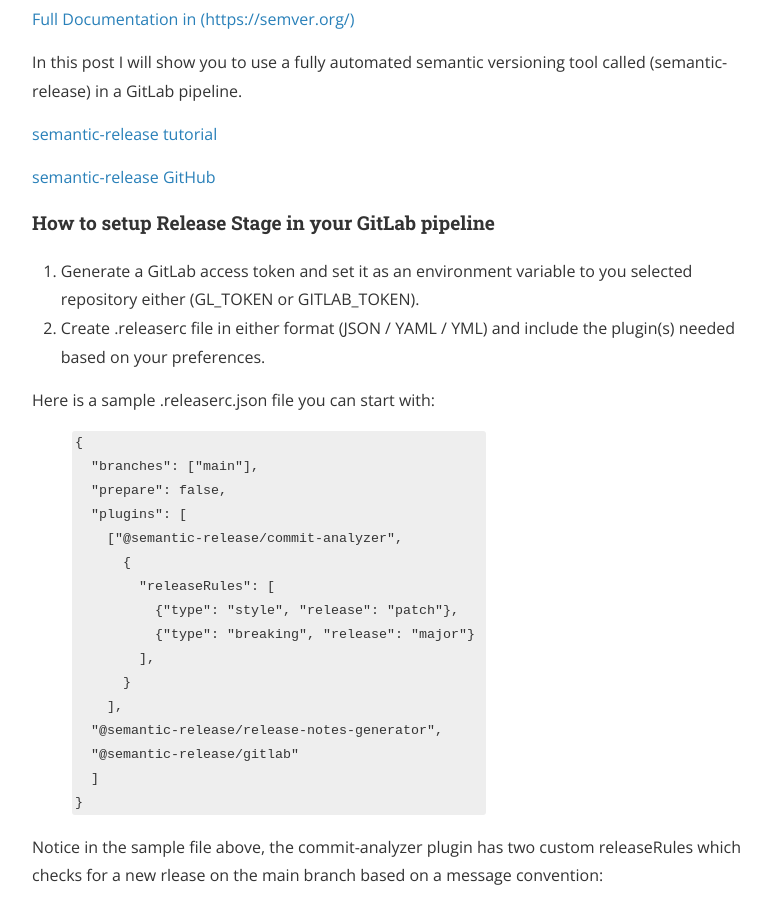
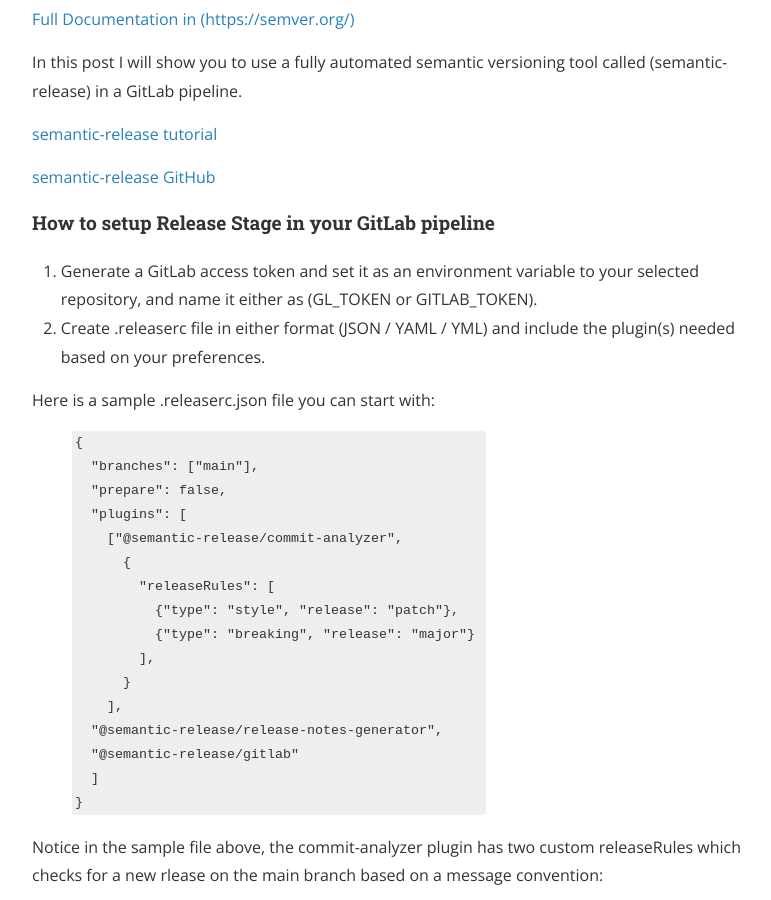
Before and after one commit to ShehabCE/shehabce.github.io, a Jekyll site: the page built from _posts/2021-09-21-Semantic-Versioning.markdown, in a window 1280 px wide and 900 px high, scrolled down 1690 px. Shown: the whole window, without its empty margins (240-1011 px from the left). Built offline with Jekyll 4.4.1, drawn with Linux system fonts in a browser that asks for light colours; nearby versions of some CDN libraries; a style sheet for code colours, icons or effects is not loaded.

Commit message:
fixed typo in SemVer post(4)

```diff
--- a/_posts/2021-09-21-Semantic-Versioning.markdown
+++ b/_posts/2021-09-21-Semantic-Versioning.markdown
@@ -38,7 +38,7 @@
 <h4>How to setup Release Stage in your GitLab pipeline</h4>
 
 <ol>
-    <li>Generate a GitLab access token and set it as an environment variable to you selected repository either (GL_TOKEN or GITLAB_TOKEN).</li>
+    <li>Generate a GitLab access token and set it as an environment variable to your selected repository, and name it either as (GL_TOKEN or GITLAB_TOKEN).</li>
     <li>Create .releaserc file in either format (JSON / YAML / YML) and include the plugin(s) needed based on your preferences.</li>
 </ol>
 
```
